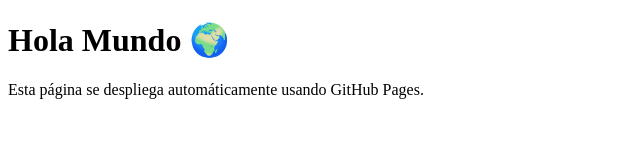
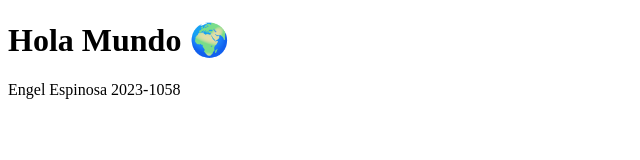
Before and after one commit to Engelesp/Practica1, a plain HTML site: page index.html in a window 1280 px wide. Shown: the whole page, without its empty margins (0-640 px from the left). Drawn offline with Linux system fonts and the light colour scheme.

Commit message:
Update paragraph content in index.html

```diff
--- a/index.html
+++ b/index.html
@@ -6,6 +6,6 @@
 </head>
 <body>
     <h1>Hola Mundo 🌍</h1>
-    <p>Esta página se despliega automáticamente usando GitHub Pages.</p>
+    <p>Engel Espinosa 2023-1058</p>
 </body>
 </html>
```
